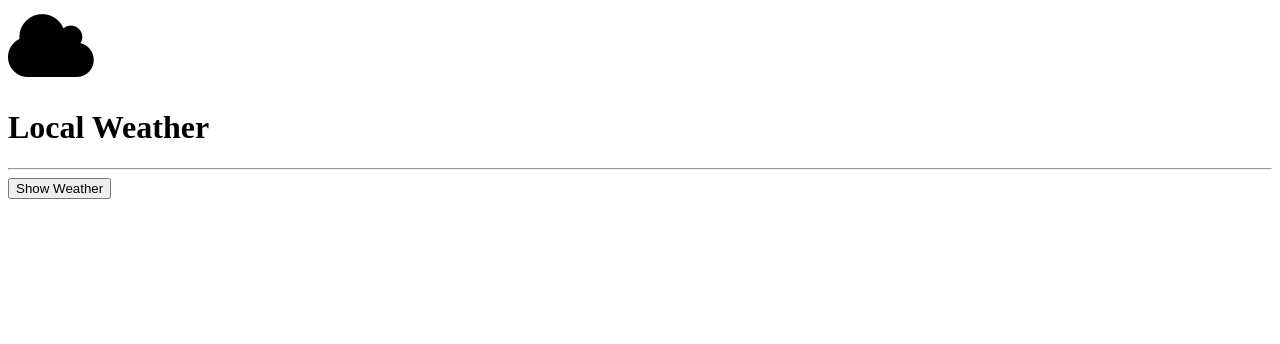
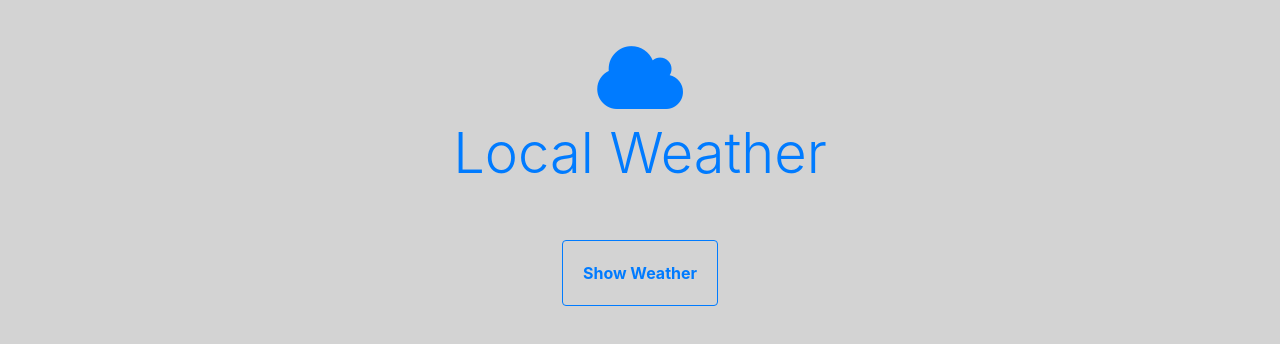
Before and after one commit to jaimin-p/Weather_API, a plain HTML site: page index.html in a window 1280 px wide. Drawn offline with Linux system fonts and the light colour scheme; the site is published under a folder, as on GitHub Pages, so addresses that start at the root find nothing.

Commit message:
Update index.html

```diff
--- a/index.html
+++ b/index.html
@@ -7,9 +7,9 @@
     <title>Weather</title>
 
     <link rel="stylesheet" href="http://cdnjs.cloudflare.com/ajax/libs/font-awesome/4.3.0/css/font-awesome.css">
-    <link rel="stylesheet" href="/css/bootstrap.min.css">
-    <link rel="stylesheet" href="/css/animate.css">
-    <link rel="stylesheet" href="/css/style.css">
+    <link rel="stylesheet" href="css/bootstrap.min.css">
+    <link rel="stylesheet" href="css/animate.css">
+    <link rel="stylesheet" href="css/style.css">
 </head>
 <body>
 
```
